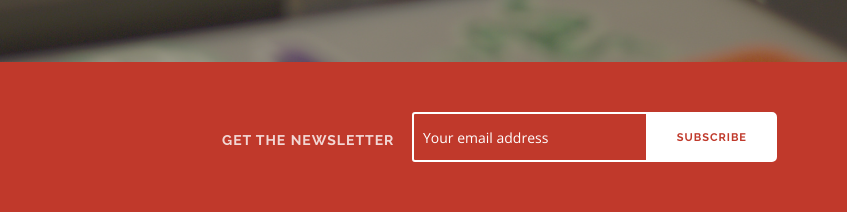
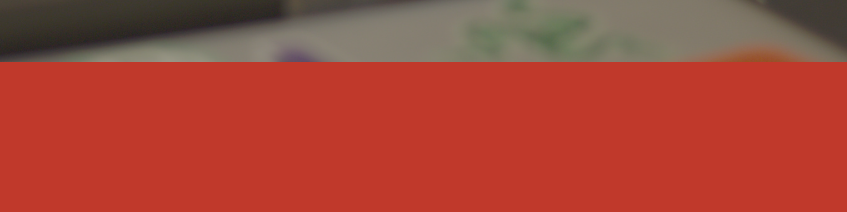
Before and after one commit to mwerc/mwerc.github.io, a plain HTML site: page index.html in a window 1280 px wide. Shown: the part 588-800 px from the top of the page, 433-1280 px from the left. Drawn offline with nearby package versions, Linux system fonts and the light colour scheme.

Commit message:
03/30/2015 14:14 update

```diff
--- a/index.html
+++ b/index.html
@@ -161,34 +161,6 @@
                             </div><!-- /End Table-Row -->
                         </div><!-- /End Table -->
                     </div><!-- /End Col -->
-                    <div class="col-md-6">
-                        <!-- =========================
-                            MAILCHIMP SUBSCRIPTION FORM
-                        ============================== -->
-                        <form class="mailchimp-subscribe" role="form">
-                            <div class="table">
-                                <div class="table-row">
-                                    <div class="table-cell getnewsletter">
-                                        <h5 class="table-title">Get the Newsletter</h5>
-                                    </div>
-                                    <div class="table-cell">
-                                        <div class="input-group text-white">
-                                            <!-- Input Form -->
-                                            <input type="email" id="subscriber-email" name="email" placeholder="Your email address" class="form-control">
-                                            <!-- Submit Button -->
-                                            <span class="input-group-btn">
-                                                <button class="btn btn-white">Subscribe</button>
-                                            </span>
-                                        </div><!-- /End Input Group -->
-                                    </div><!-- /End Table-Cell -->
-                                </div><!-- /End Table-Row -->
-                            </div><!-- /End Table -->
-                            <div class="col-md-10 col-md-offset-1 col-sm-8 col-sm-offset-2">
-                                <!-- Notifications -->
-                                <p class="mc-success"></p>
-                                <p class="mc-failed"></p>
-                            </div>
-                        </form><!-- /End Mailchimp Subscribe Form -->
                     </div><!-- /End Col -->
                 </div><!-- /End Row -->
             </div><!-- End Wrapper -->
@@ -772,10 +744,10 @@
 	                    </a>
                     </div>
                     <div class="col-md-3">
-                         <a href="https://www.linkedin.com/pub/teresa-esser/0/103/505">
-                            <img src="assets/images/Mentors/Teresa.jpg" class="img-col-md" alt="">
-                            <h5>Teresa Esser</h5>
-                            <p>Investor</p>
+                         <a href="http://www.globalecollective.org/aboutus/">
+                            <img src="assets/images/Mentors/Greg.jpg" class="img-col-md" alt="">
+                            <h5>Greg Meier, J.D.</h5>
+                            <p>Serial Entrepreneur, MD WercBench Labs</p>
                          </a>
                     </div>
                     <div class="col-md-3">
```
